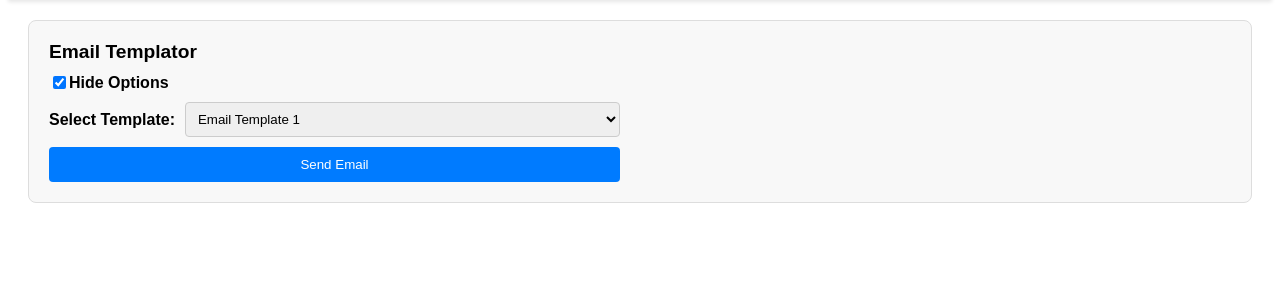
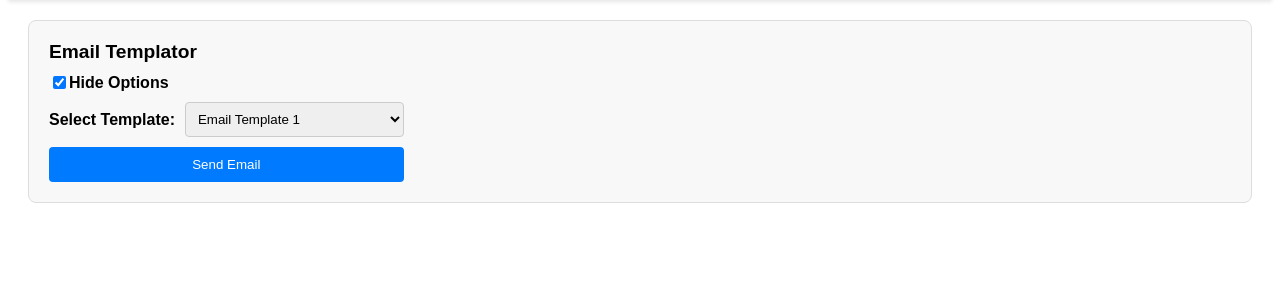
Before and after one commit to vpatel1995/etools, a Django app: page / in a window 1280 px wide. Shown: the part 83-383 px from the top of the page. Run offline with Django 4.2, Linux system fonts and the light colour scheme; data that the repository does not hold is empty.

Commit message:
saasffafs

```diff
--- a/home/templates/home/home.html
+++ b/home/templates/home/home.html
@@ -31,6 +31,16 @@
         flex-direction: column;
         margin-right: 20px;
         flex: 1;
+    }
+
+    .left-section {
+        flex: 0 0 30%; /* Adjust as needed, this sets the left section to 30% of the container width */
+        /* Other styles */
+    }
+
+    .right-section {
+        flex: 1; /* This allows the right section to take up the remaining space */
+        /* Other styles */
     }
 
     .form-group {
```
